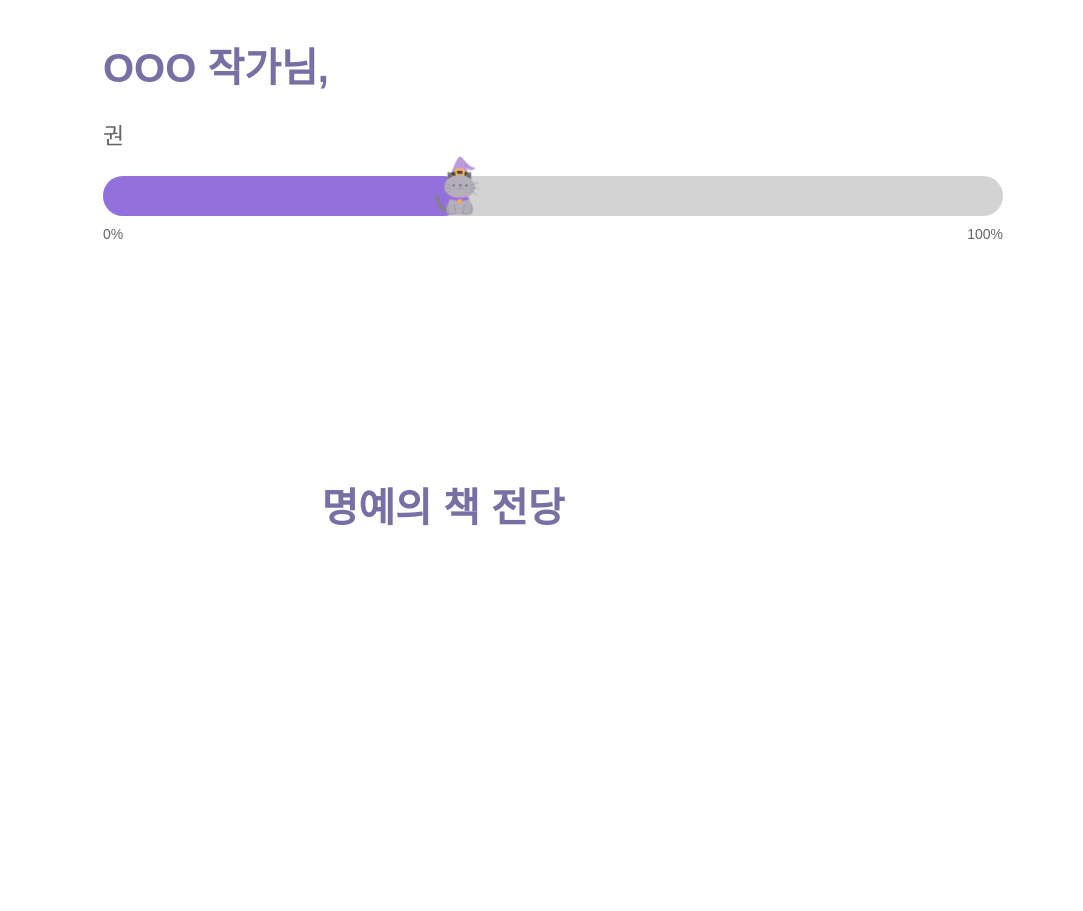
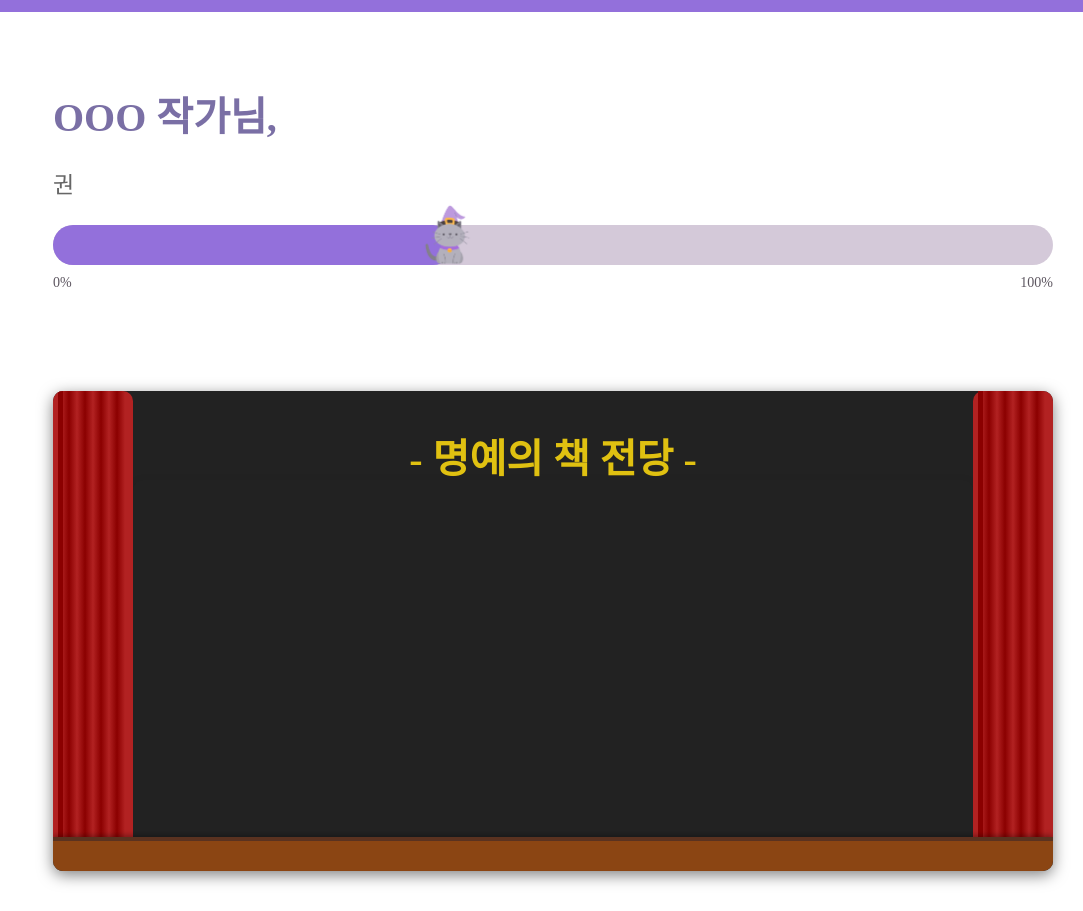
Before and after one commit to KidsTale-Capstone/KidsTale, a website: page front/main.html in a window 1280 px wide. Shown: the part 249-1160 px from the top of the page, without its empty margins (197-1280 px from the left). Before the commit the page ends 1041 px from the top, so only its background shows below. Drawn offline with Linux system fonts and the light colour scheme; no server answers; sample sign-in values are in the browser's storage; a web font is replaced by a local one.

Commit message:
메인페이지 디자인 수정

```diff
--- a/front/main.css
+++ b/front/main.css
@@ -1,8 +1,10 @@
+@import url('https://hangeul.pstatic.net/hangeul_static/css/nanum-square-round.css');
+
 /* 기본적인 스타일 설정 */
 body, html {
     margin: 0;
     padding: 0;
-    font-family: Arial, sans-serif;
+    font-family: 'NanumSquareRoundEB';
     background-color: white;
 }
 
@@ -10,11 +12,10 @@ body, html {
 .logo-section {
     text-align: center;
     padding-top: 50px;
-    margin-bottom: 30px;
 }
 
 .logo-section img {
-    max-width: 200px; /* 로고 크기 설정 */
+    max-width: 300px; /* 로고 크기 설정 */
 }
 
 /* 로그아웃 */
@@ -26,7 +27,7 @@ body, html {
 .logout a {
     color: #7d4ac9;
     text-decoration: none;
-    font-weight: bold;
+    font-family: 'NanumSquareRoundB';
 }
 
 /* 메뉴 바 */
@@ -51,8 +52,7 @@ body, html {
 .menu-bar ul li a {
     color: white;
     text-decoration: none;
-    font-size: 18px;
-    font-weight: bold;
+    font-size: 20px;
 }
 
 .menu-bar ul li a:hover {
@@ -63,16 +63,16 @@ body, html {
 /* 1. 그래프 바 섹션 */
 .content-section-1 {
     display: flex;
-    padding-left: 300px;
+    padding-left: 250px;
     margin-top: 40px;
 }
 
 .container {
-    width: 900px;
+    width: 1000px;
 }
 
 /* 사용자 이름 */
-h2 {
+.container h2 {
     font-size: 40px;
     color: #7a6fa5;
     margin-bottom: 6px;
@@ -89,7 +89,7 @@ p {
 .progress-container {
     position: relative;
     width: 100%;
-    background-color: #d3d3d3;
+    background-color: #977ca369;
     border-radius: 30px;
     height: 40px;
     margin-bottom: 10px;
@@ -117,7 +117,7 @@ p {
     display: flex;
     justify-content: space-between;
     font-size: 14px;
-    color: #666;
+    color: #5d5660;
     position: relative;
 }
 
@@ -134,7 +134,7 @@ p {
 
 /* =============================  명예의 책 섹션 ==================================== */
 
-.content-section-2 {
+/* .content-section-2 {
     display: flex;
     flex-direction: column;
     justify-content: center;
@@ -142,6 +142,106 @@ p {
     height: 60vh;
     margin-top: 30px;
     margin-bottom: 40px;
+} */
+
+.content-section-2 {
+    position: relative;
+    display: flex;
+    flex-direction: column;
+    align-items: center;
+    justify-content: center;
+    height: 480px;
+    max-width: 1000px; /* 스테이지 컨테이너의 최대 너비 */
+    background-color: #222; /* 어두운 배경으로 무대 느낌 */
+    /* padding: 20px; */
+    border-radius: 10px;
+    box-shadow: 0 4px 15px rgba(0, 0, 0, 0.5); /* 그림자 추가 */
+    overflow: hidden;
+    margin-top: 100px;
+    margin-left: 250px;
+    margin-bottom: 40px;
+}
+
+.content-section-2 h2 {
+    height: 20px;
+    font-size: 40px;
+    color: #e0c111;
+    margin-top: 35px;
+}
+
+.carousel-container {
+    overflow-x: scroll;
+    scroll-snap-type: x mandatory;
+    display: flex;
+    justify-content: center;
+    scroll-behavior: smooth;
+    max-width: 1000px;
+    padding: 20px;
+    flex: 1;
+    max-width: 800px; /* 캐러셀 최대 너비 */
+    width: 85%;
+    margin: 0 20px; /* 커튼과의 간격 */
+    overflow-x: scroll;
+    background-color: #fff; /* 흰색 배경 */
+    border-radius: 10px;
+    box-shadow: 0 2px 10px rgba(0, 0, 0, 0.1); /* 캐러셀 그림자 */
+}
+
+/* 커튼 스타일 */
+.curtain {
+    position: absolute;
+    top: 0;
+    width: 80px; /* 커튼의 너비 */
+    height: 95%;
+    background: linear-gradient(
+        to right,
+        #b22222 10%,
+        #8b0000 20%,
+        #b22222 30%,
+        #8b0000 40%,
+        #b22222 50%,
+        #8b0000 60%,
+        #b22222 70%,
+        #8b0000 80%,
+        #b22222 90%
+    ); /* 빨간색과 어두운 빨간색으로 주름 표현 */
+    z-index: 1;
+}
+
+/* 왼쪽 커튼 */
+.curtain-left {
+    left: 0;
+    border-top-right-radius: 10px; /* 모서리 둥글게 */
+    border-bottom-right-radius: 10px;
+}
+
+/* 오른쪽 커튼 */
+.curtain-right {
+    right: 0;
+    border-top-left-radius: 10px; /* 모서리 둥글게 */
+    border-bottom-left-radius: 10px;
+}
+
+/* 커튼 주름 효과 */
+.curtain::before {
+    content: '';
+    display: block;
+    height: 100%;
+    width: 5px;
+    background-color: #8b0000; /* 어두운 빨간색으로 주름 효과 */
+    margin: 0 5px;
+}
+
+/* 나무 선반 스타일 */
+.shelf {
+    position: absolute;
+    bottom: 0;
+    width: 100%; /* 스테이지의 전체 너비에 맞춤 */
+    height: 30px; /* 선반 높이 */
+    background-color: #8b4513; /* 나무색 배경 */
+    border-top: 4px solid #5a3220; /* 어두운 나무색 테두리 */
+    box-shadow: 0 -2px 5px rgba(0, 0, 0, 0.3); /* 그림자로 입체감 추가 */
+    z-index: 2; /* 커튼보다 뒤에 위치 */
 }
 
 .carousel-container {
@@ -150,17 +250,19 @@ p {
     display: flex;
     justify-content: center;
     scroll-behavior: smooth; /* 부드러운 스크롤 */
-    max-width: 1000px;
+    max-width: 800px;
+    max-height: 350px;
     padding: 20px;
+    background-color: #222;
 }
 
 /* 공통 순위 배지 스타일 */
 .book-rank {
     position: absolute;
-    top: 15px;
+    top: 45px;
     left: 15px;
-    width: 50px;
-    height: 50px;
+    width: 45px;
+    height: 45px;
     color: white;
     font-weight: 900;
     border-radius: 100%;
@@ -172,7 +274,7 @@ p {
     background-color: gold;
     text-align: center;
     font-size: 20px;
-    line-height: 50px;
+    line-height: 45px;
     border: 2px solid #ffffff;
 }
 
@@ -181,7 +283,7 @@ p {
     background-color: silver; /* 은색 배경 */
     text-align: center;
     font-size: 20px;
-    line-height: 50px;
+    line-height: 45px;
     border: 2px solid #ffffff;
 }
 
@@ -190,12 +292,13 @@ p {
     background-color: #cd7f32; /* 청동색 배경 */
     text-align: center;
     font-size: 20px;
-    line-height: 50px;
+    line-height: 45px;
     border: 2px solid #ffffff;
 }
 
 .carousel {
     display: flex;
+    align-items: flex-start;
 }
 
 /* 캐러셀 스크롤바 */
@@ -223,6 +326,7 @@ p {
 }
 
 .carousel-item {
+    height: 300px;
     position: relative;
     flex: 0 0 50%; /* 각 아이템이 컨테이너의 50% 차지 */
     scroll-snap-align: start; /* 스냅할 위치 */
@@ -234,10 +338,9 @@ p {
 
 .carousel-item img {
     width: 100%;
-    height: 100%;
-    object-fit: cover;
+    height: 80%;
     border-radius: 10px;
-    box-shadow: 0 4px 8px rgba(0, 0, 0, 0.1);
+    box-shadow: -1px 0px 15px 6px #c7c2a4;
 }
 
 .carousel-button {
--- a/front/main.html
+++ b/front/main.html
@@ -4,13 +4,13 @@
         <meta charset="UTF-8">
         <meta name="viewport" content="width=device-width, initial-scale=1.0">
         <title>KidsTale</title>
-        <link rel="stylesheet" href="main.css"> <!-- 외부 CSS 파일 연결 -->
+        <link rel="stylesheet" href="main.css">
     </head>
 
     <body>
         <!-- 로고 섹션 -->
         <div class="logo-section">
-            <img src="img/logo.png" alt="KidsTale Logo" onclick="window.location.href='main.html'">
+            <img src="img/new_logo.png" alt="KidsTale Logo" onclick="window.location.href='main.html'">
         </div>
 
         <div class="logout">
@@ -52,15 +52,27 @@
 
         <!-- 명예의 책 전당 섹션 -->
         <div class="content-section-2">
+            <h2>- 명예의 책 전당 -</h2>
+            <div class="curtain curtain-left"></div>
+            <div class="carousel-container">
+                <button class="carousel-button" id="prev-btn">&#10094;</button>
+                    <div class="carousel" id="carousel">
+                    </div>
+                <button class="carousel-button" id="next-btn">&#10095;</button>
+            </div>
+            <div class="curtain curtain-right"></div>
+            <div class="shelf"></div>
+        </div>
+
+        <!-- <div class="content-section-2">
             <h2>명예의 책 전당</h2>
             <div class="carousel-container">
                 <button class="carousel-button" id="prev-btn">&#10094;</button>
                     <div class="carousel" id="carousel">
-                        <!-- 책 데이터가 들어오는 곳 -->
                     </div>
                 <button class="carousel-button" id="next-btn">&#10095;</button>
             </div>
-        </div>
+        </div> -->
 
         <!-- 모달 창: 책 세부 정보 창 -->
         <div id="bookModal" class="modal">
```
Also changed, not shown: front/my_page.html (+3 -1 lines), front/img/new_logo.png (added).
